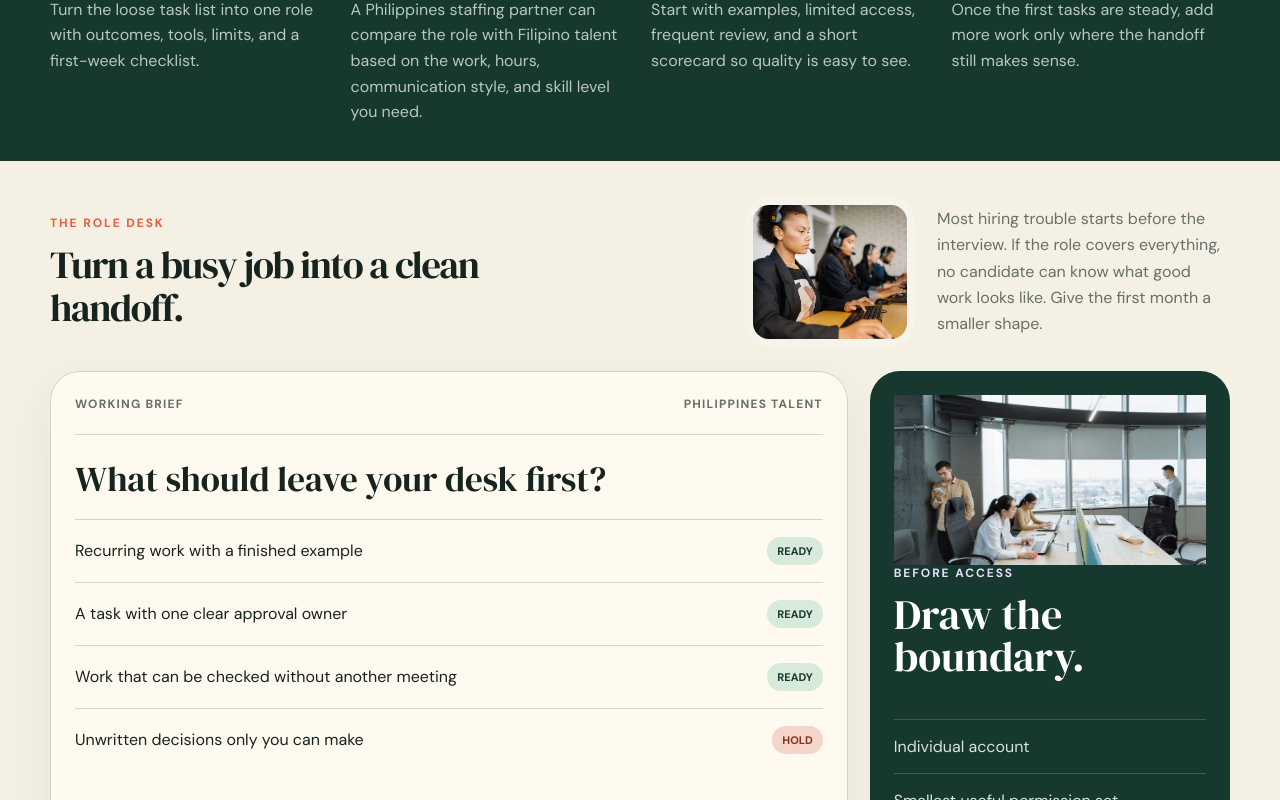
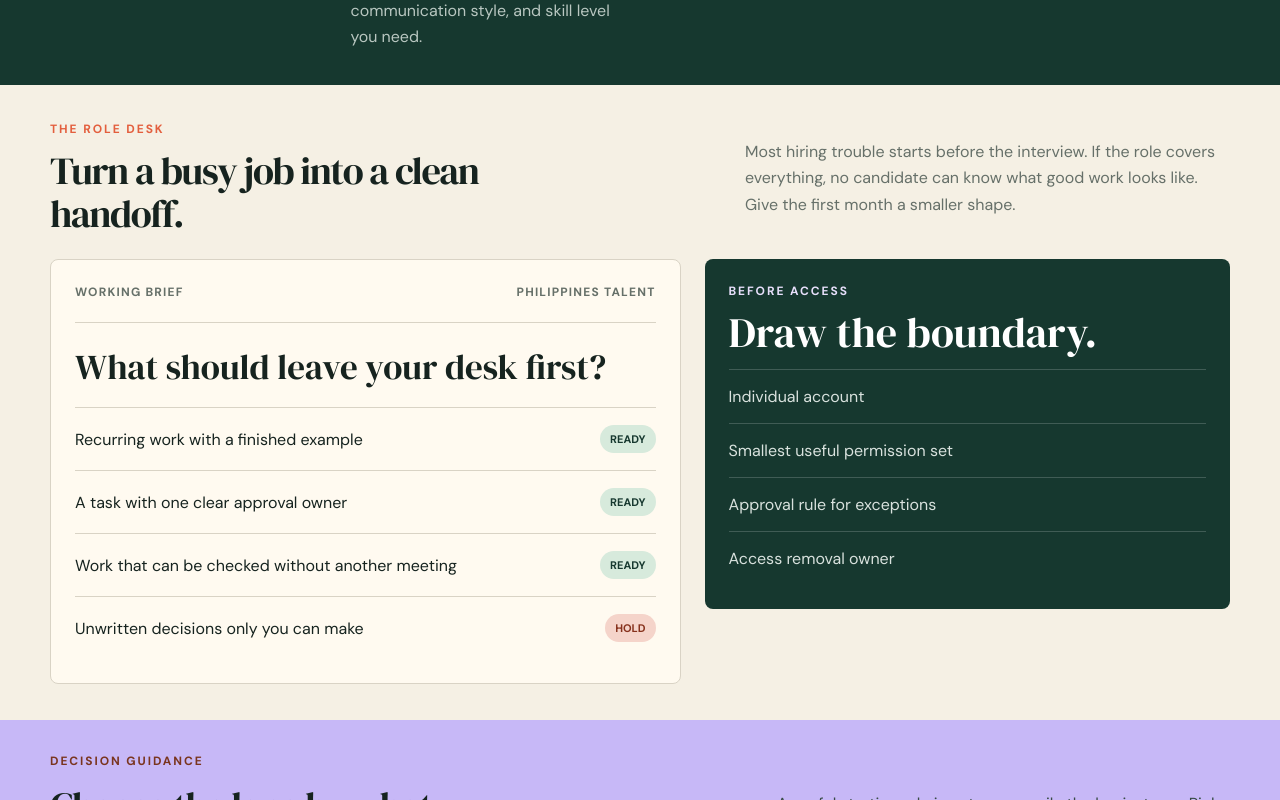
Before and after one commit to coolifystealthagents/outsourcedphilippines, a Next.js app: page / in a window 1280 px wide. Shown: the part 1840-2640 px from the top of the page. Built offline with nearby package versions, Linux system fonts and the light colour scheme.

Commit message:
Remove orphan hero rows and balance homepage sections

```diff
--- a/app/field-design.css
+++ b/app/field-design.css
@@ -121,3 +121,6 @@ main.role-room{padding:0}.role-room .room-hero{padding:0}.role-room .library-hea
 
 /* Section headings carry the hierarchy without decorative numbering. */
 .brief-steps>li{display:block!important}.brief-steps>li>h3,.brief-steps>li>p{grid-column:auto!important}.service-brief-card>header{display:block}.service-number{display:none}
+
+.role-room .intro-support{display:block}.role-room .intro-support p{margin:0;max-width:54ch}.role-room .desk-grid{grid-template-columns:1.2fr 1fr;align-items:start;gap:24px}.role-room .desk-main,.role-room .desk-side{border-radius:8px;box-shadow:none}.role-room .desk-side h3{margin:12px 0}.role-room .desk-side ul{margin:16px 0 0}.role-room .decision-compass{padding-block:32px}.role-room .compass-grid article{padding:24px;min-height:0;border-radius:8px}.role-room .compass-grid h3{font-size:27px;margin:0 0 14px}.role-room .compass-grid a{margin-top:18px}.role-room .field-story{margin-block:24px;padding-block:24px}
+@media(max-width:760px){.role-room .desk-grid{grid-template-columns:1fr}.role-room .decision-compass{padding-block:24px}}
--- a/app/page.tsx
+++ b/app/page.tsx
@@ -97,7 +97,6 @@ export default function Home() {
           <div className="section-intro visual-intro">
             <div><p className="eyebrow">The role desk</p><h2>Turn a busy job into a clean handoff.</h2></div>
             <div className="intro-support">
-              <img className="field-photo" src="/design-photography/8867185.webp" alt="four people working in the office" width={1440} height={960} loading="lazy" />
               <p>Most hiring trouble starts before the interview. If the role covers everything, no candidate can know what good work looks like. Give the first month a smaller shape.</p>
             </div>
           </div>
@@ -113,7 +112,6 @@ export default function Home() {
               </div>
             </article>
             <aside className="desk-side">
-              <img className="field-photo" src="/design-photography/7653580.webp" alt="colleagues in an office" width={1440} height={960} loading="lazy" />
               <p className="eyebrow light">Before access</p>
               <h3>Draw the boundary.</h3>
               <ul><li>Individual account</li><li>Smallest useful permission set</li><li>Approval rule for exceptions</li><li>Access removal owner</li></ul>
```
